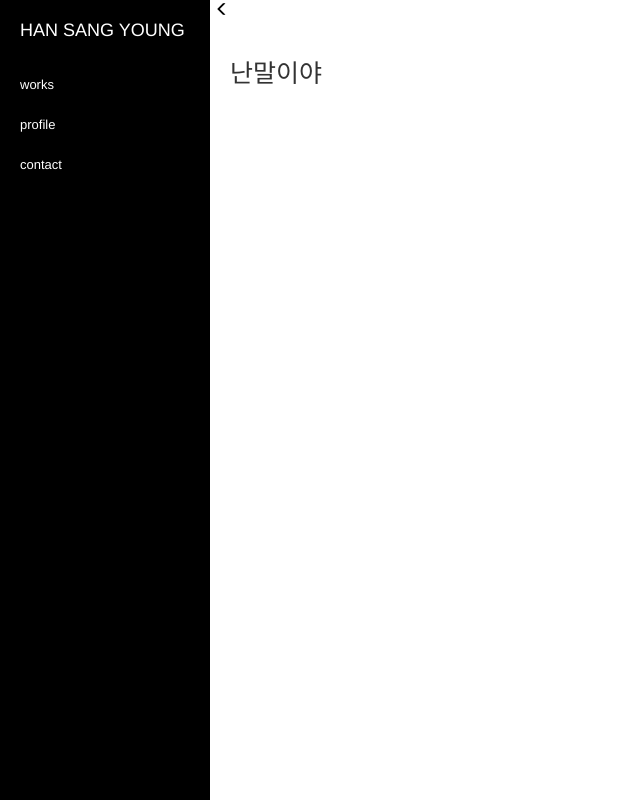
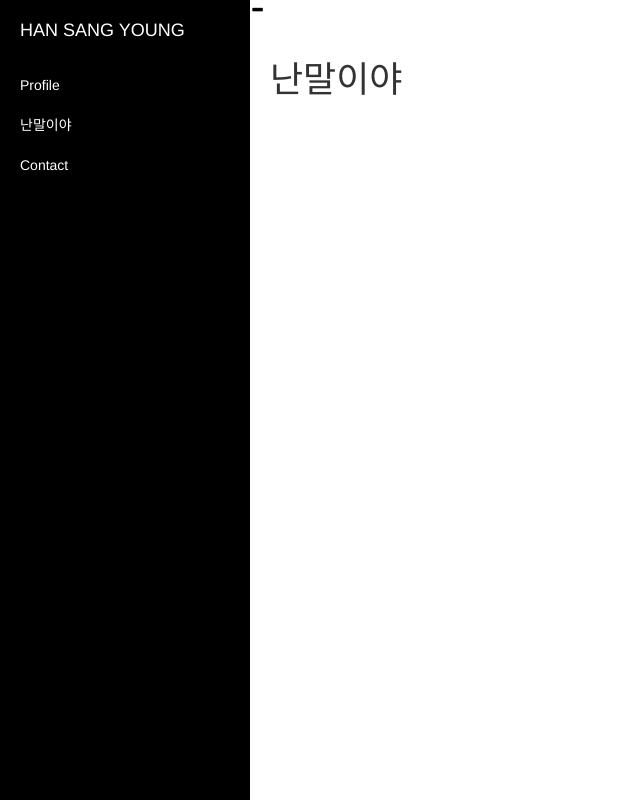
Before and after one commit to 113305/anna, a Django app: page /works in a window 1280 px wide. Shown: the whole page, without its empty margins (0-640 px from the left). Run offline with Django 3.2, Linux system fonts and the light colour scheme; data that the repository does not hold is empty; some libraries are stand-ins or nearby versions.

Commit message:
Revert "anna, second commit"
This reverts commit 32d7e6369579a04ca58541b7227b5438f3bf34b5.

```diff
--- a/archiving/static/archiving/css/archiving.css
+++ b/archiving/static/archiving/css/archiving.css
@@ -50,30 +50,3 @@
 .galleria-theme-classic .galleria-info-description {
   font-style : normal;
 }
-
-.h1, h1 {
-  font-size : 25px;
-  margin-bottom: 20px;
-}
-
-/*vh와 %차이 vh는 할당크기를 늘려주는 것, %는 할당된 크기안에서의 퍼센트말하는것*/
-.vcenter {
-  min-height: 90vh;
-  display: flex;
-  align-items: center;
-}
-.rfull {
-  width: 100vw;
-}
-#indeximg {
-  width: 100%;
-}
-
-#profileimg {
-  width: 45%;
-  margin-bottom: 20px;
-}
-
-.smallnav {
-  font-size: 13px;
-}
--- a/archiving/static/archiving/css/simple-sidebar.css
+++ b/archiving/static/archiving/css/simple-sidebar.css
@@ -15,16 +15,16 @@
 }
 
 #wrapper.toggled {
-    padding-left: 210px;
+    padding-left: 250px;
 }
 
-#sidebar-wrapper {ㄴ
+#sidebar-wrapper {
     z-index: 1000;
     position: fixed;
-    left: 210px;
+    left: 250px;
     width: 0;
     height: 100%;
-    margin-left: -210px;
+    margin-left: -250px;
     overflow-y: auto;
     background: #000;
     -webkit-transition: all 0.5s ease;
@@ -34,7 +34,7 @@
 }
 
 #wrapper.toggled #sidebar-wrapper {
-    width: 210px;
+    width: 250px;
 }
 
 #page-content-wrapper {
@@ -53,7 +53,7 @@
 .sidebar-nav {
     position: absolute;
     top: 0;
-    width: 210px;
+    width: 250px;
     margin: 0;
     padding: 0;
     list-style: none;
@@ -102,7 +102,7 @@
 
 @media(min-width:768px) {
     #wrapper {
-        padding-left: 210px;
+        padding-left: 250px;
     }
 
     #wrapper.toggled {
@@ -110,7 +110,7 @@
     }
 
     #sidebar-wrapper {
-        width: 210px;
+        width: 250px;
     }
 
     #wrapper.toggled #sidebar-wrapper {
--- a/archiving/templates/archiving/base.html
+++ b/archiving/templates/archiving/base.html
@@ -44,14 +44,13 @@
                 </a>
             </li>
             <li>
-                <a class="smallnav" href="/works">works</a>
-
+                <a href="/profile">Profile</a>
             </li>
             <li>
-                <a class="smallnav" href="/profile">profile</a>
+                <a href="/works">난말이야</a>
             </li>
             <li>
-                <a class="smallnav" href="/contact">contact</a>
+                <a href="/contact">Contact</a>
             </li>
         </ul>
     </div>
@@ -59,8 +58,7 @@
     <!-- Page Content -->
 
     <!-- <a href="#menu-toggle" class="btn btn-default" id="menu-toggle"><span class="glyphicon glyphicon-minus" aria-hidden="true"></span></a> -->
-    <a href="#menu-toggle" id="menu-toggle"><span style="color: black; margin-left: 5px; width: 70%;" class="glyphicon glyphicon-menu-left" aria-hidden="true"></span></a>
-
+    <a href="#menu-toggle" id="menu-toggle"><span style="color: black;" class="glyphicon glyphicon-minus" aria-hidden="true"></span></a>
     {% block content %}
     {% endblock %}
 
@@ -72,7 +70,6 @@
 
   <!-- Bootstrap Core JavaScript -->
   <!-- <script src="http://ironsummitmedia.github.io/startbootstrap-simple-sidebar/js/bootstrap.min.js"></script> -->
-
   <script src="https://maxcdn.bootstrapcdn.com/bootstrap/3.3.6/js/bootstrap.min.js" integrity="sha384-0mSbJDEHialfmuBBQP6A4Qrprq5OVfW37PRR3j5ELqxss1yVqOtnepnHVP9aJ7xS" crossorigin="anonymous"></script>
 
   <!-- Menu Toggle Script -->
--- a/archiving/templates/archiving/contact.html
+++ b/archiving/templates/archiving/contact.html
@@ -3,9 +3,9 @@
 {% block content %}
 <div id="page-content-wrapper">
     <div class="containser-fluid">
-        <div class="row rfull">
-            <div class="col-lg-10 col-lg-offset-1">
-              <h1>contact</h1>
+        <div class="row">
+            <div class="col-lg-12">
+              <h1>Contact</h1>
               <p>연락처 : 010-5474-4663</p>
               <p>이메일 : anna4663@naver.com</p>
             </div>
--- a/archiving/templates/archiving/index.html
+++ b/archiving/templates/archiving/index.html
@@ -2,11 +2,11 @@
 {% load staticfiles %}
 
 {% block content %}
-<div id="page-content-wrapper" class="vcenter">
+<div id="page-content-wrapper">
     <div class="containser-fluid">
         <div class="row">
             <div class="col-lg-12">
-              <img id="indeximg" src="{% static 'archiving/images/indeximg.jpeg' %}">
+              <img src="{% static 'archiving/images/난말이야.jpeg' %}" width="1000">
             </div>
         </div>
     </div>
--- a/archiving/templates/archiving/works.html
+++ b/archiving/templates/archiving/works.html
@@ -11,7 +11,7 @@
               <div class="galleria">
                 {% for work in works %}
                 <img src="{{ work.photo.url }}" rel="{{ work.title }}">
-                <span class="desc">{{ work.created_year }}, {{ work.materials }}, {{ work.size_height }}x{{ work.size_width}}</span>
+                <span class="desc">{{ work.created_year }}, {{ work.materials }}, {{ work.size_height }}x{{ work.size_height}}</span>
                 {% endfor %}
               </div>
               <script>
@@ -19,11 +19,8 @@
                 Galleria.run('.galleria', {
                   height: 500,
                   showImagenav: true,
-                  // autoplay: 7000,
+                  autoplay: 7000,
                   clicknext: true,
-                  thumbCrop: true,
-                  thumbQuality: false,
-                  showCounter: false,
                   dataConfig: function(img) {
                   return {
                       title: $(img).attr('rel'),
```
Also changed, not shown: archiving/templates/archiving/profile.html (+3 -5 lines), archiving/static/archiving/images/profileimg.jpeg (deleted), media/고양이.jpeg (added), media/고양이_ogUM1gp.jpeg (added).
